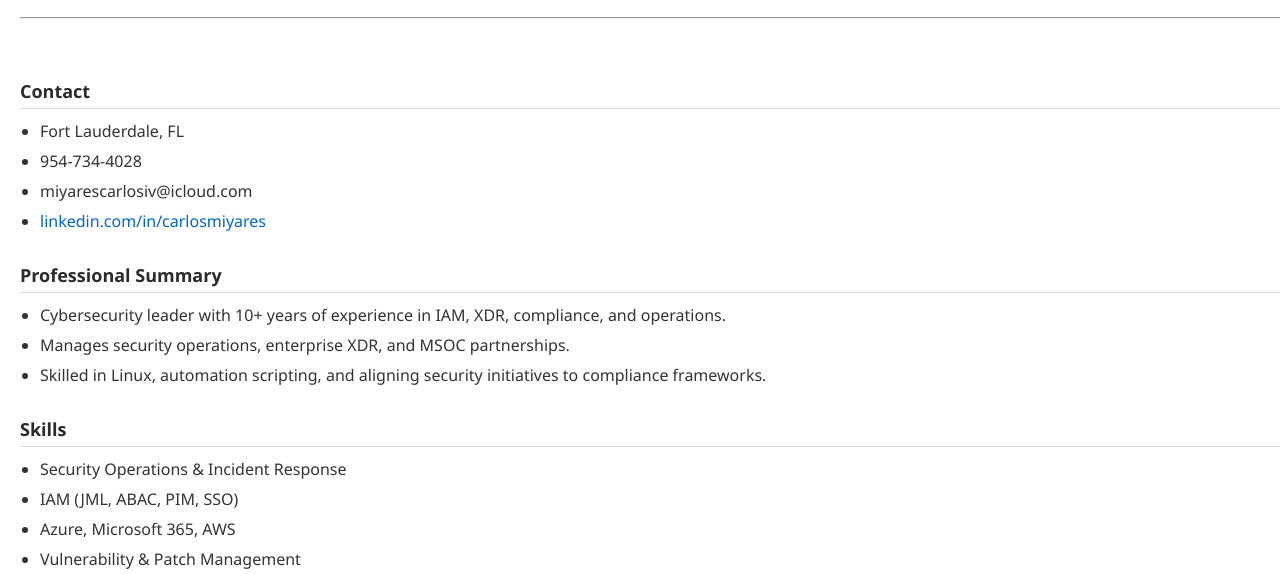
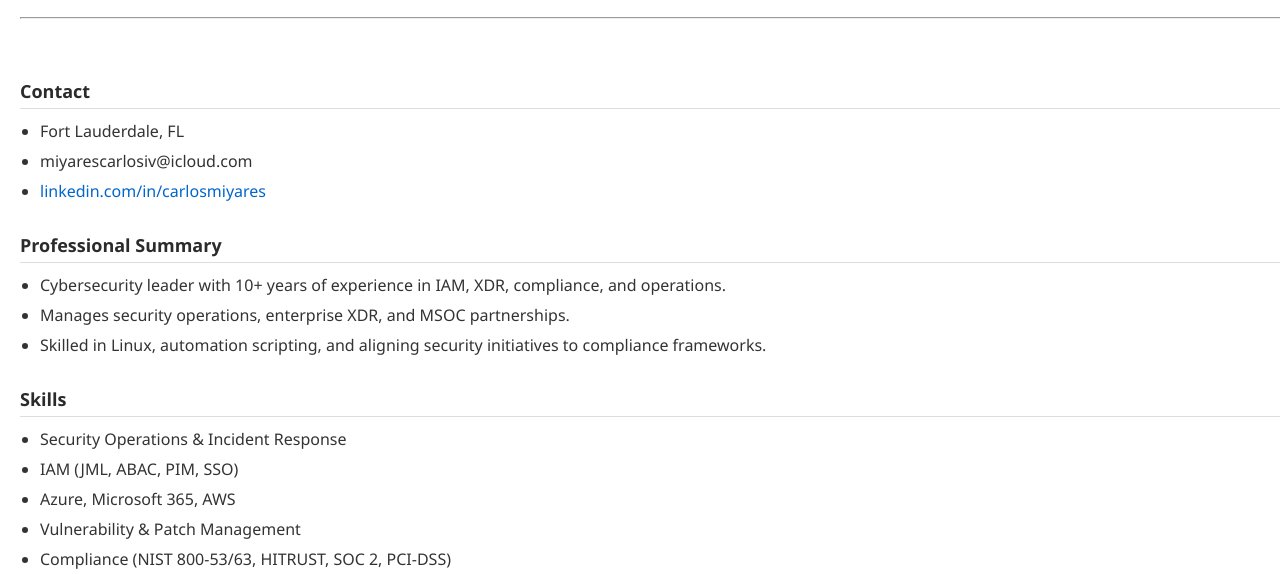
Before and after one commit to lilkaka5/cloud-resume, a plain HTML site: page webcmiyares.html in a window 1280 px wide. Shown: the part 225-799 px from the top of the page. Drawn offline with Linux system fonts and the light colour scheme.

Commit message:
Update webcmiyares.html

```diff
--- a/webcmiyares.html
+++ b/webcmiyares.html
@@ -94,7 +94,6 @@
   <p class="head">Contact</p>
   <ul>
     <li>Fort Lauderdale, FL</li>
-    <li>954-734-4028</li>
     <li>miyarescarlosiv@icloud.com</li>
     <li><a href="https://linkedin.com/in/carlosmiyares">linkedin.com/in/carlosmiyares</a></li>
   </ul>
```
